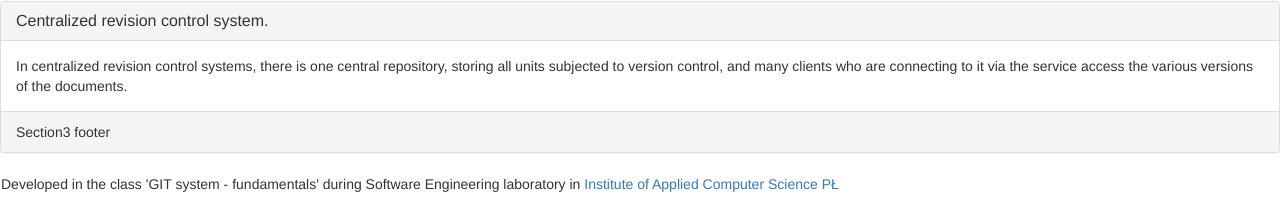
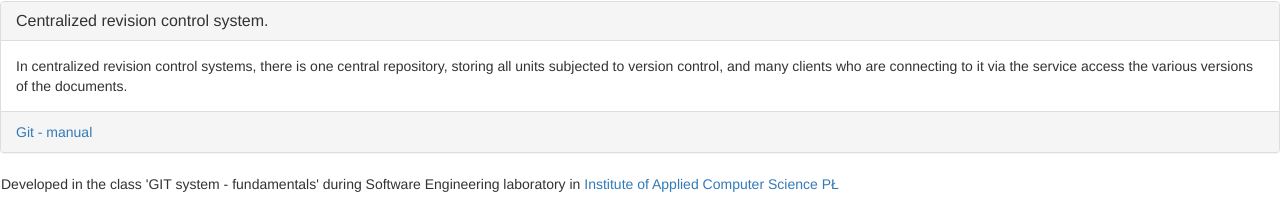
Before and after one commit to Bartool/IISLABSE_195919, a plain HTML site: page index.html in a window 1280 px wide. Shown: the part 394-596 px from the top of the page. Drawn offline with nearby package versions, Linux system fonts and the light colour scheme.

Commit message:
added footer to section 3

```diff
--- a/index.html
+++ b/index.html
@@ -47,7 +47,7 @@
 	    		In  centralized revision control systems, there is one central repository, storing all units subjected to version control, and many clients who are connecting to it via the service access the various versions of the documents.
 	  		</div>
 			<footer class="panel-footer">
-				Section3 footer
+				<a href="http://git-scm.com/book/en/Getting-Started-About-Version-Control#Centralized-Version-Control-Systems">Git - manual</a>
 			</footer>
 		</section>
 		<footer  class="navbar">
```
